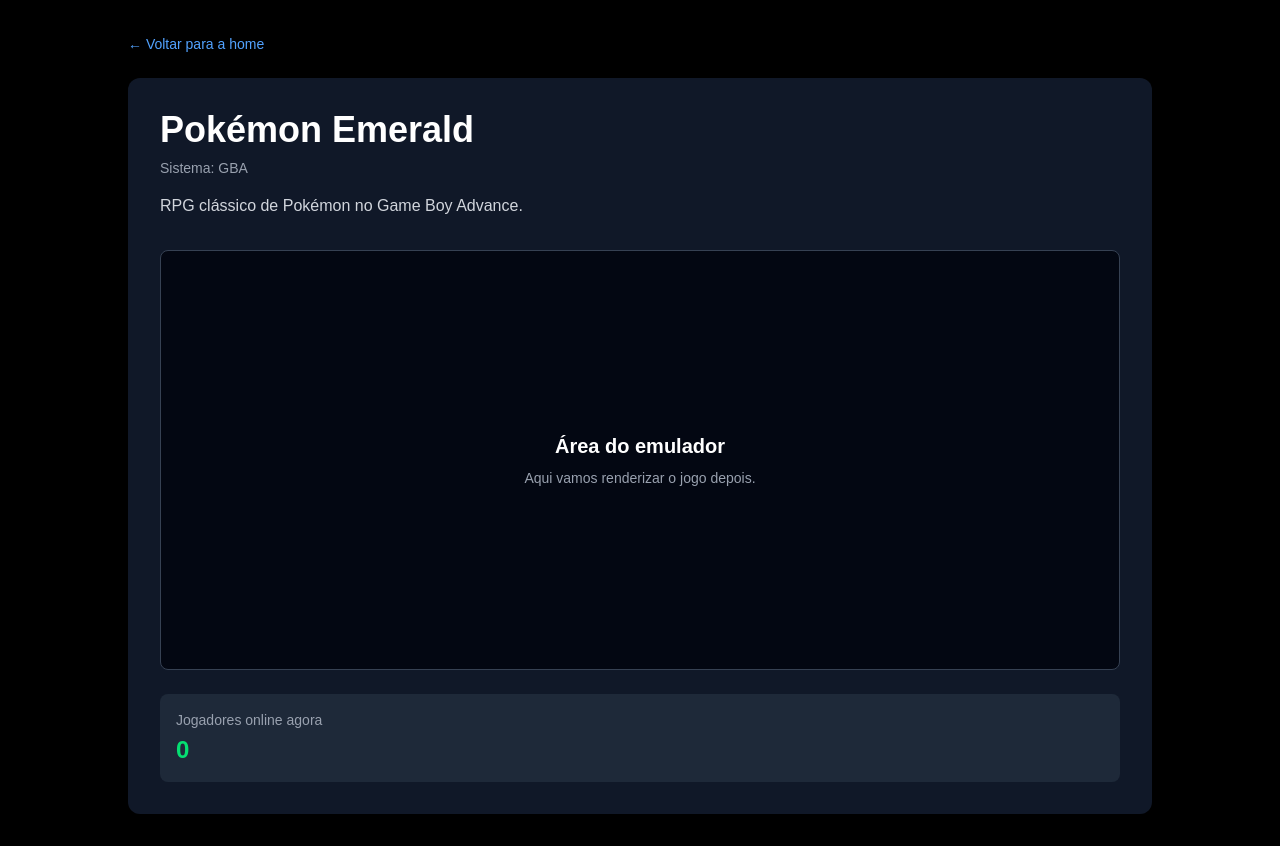
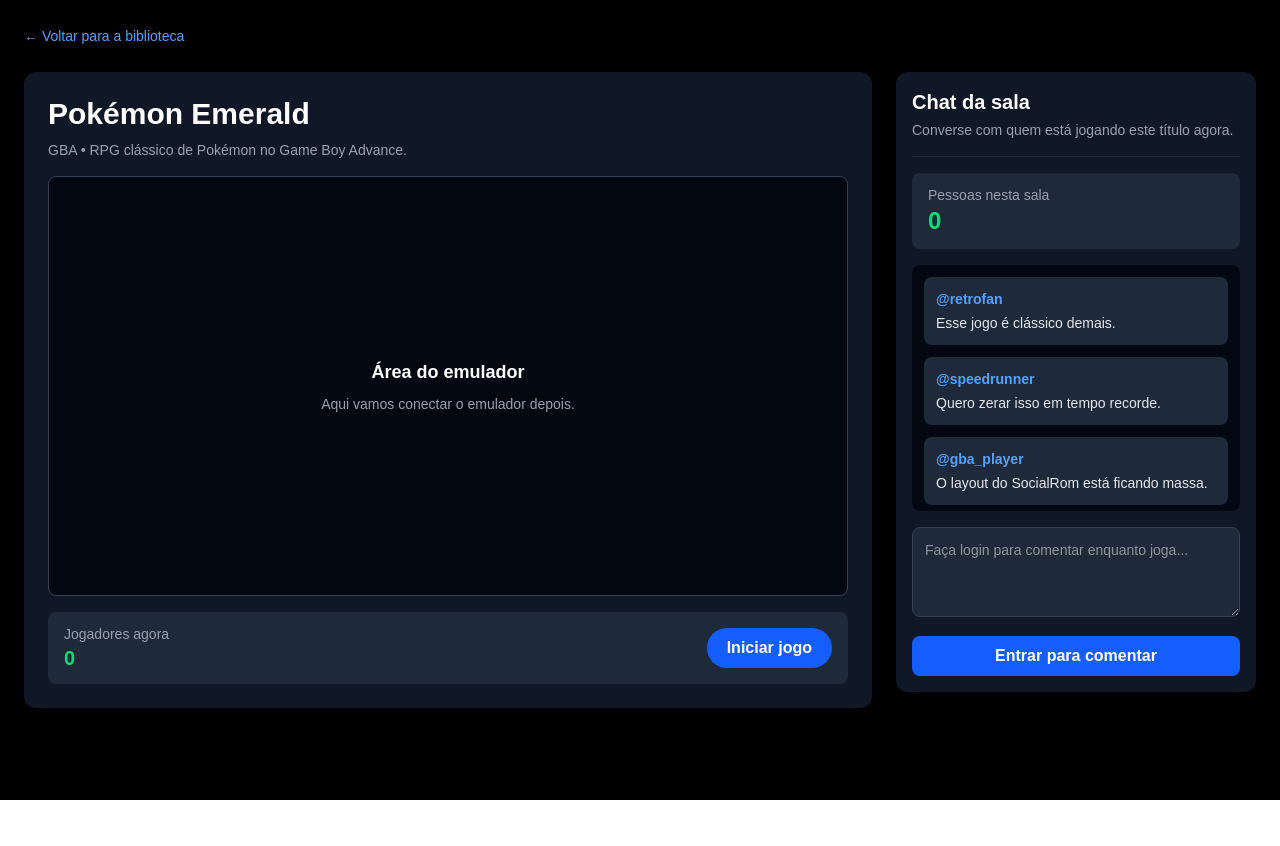
Before and after one commit to MarcusDevHub/SocialRom, a Next.js app: page /game/pokemon-emerald in a window 1280 px wide. After the commit the page ends 800 px from the top, so only its background shows below. Built offline with nearby package versions, Linux system fonts and the light colour scheme; no server answers.

Commit message:
feat(game-room): add interactive game room with auth-aware chat

```diff
--- a/src/app/game/[id]/page.tsx
+++ b/src/app/game/[id]/page.tsx
@@ -1,5 +1,7 @@
 import { notFound } from 'next/navigation';
 import { mockGames } from '@/lib/games';
+import GameRoomClient from '@/components/game-room-client';
+
 
 type GamePageProps = {
     params: Promise<{
@@ -8,54 +10,17 @@
 };
 
 export default async function GamePage({ params }: GamePageProps) {
-    // No Next.js 15/16, params é Promise.
-    // Então primeiro precisamos esperar ele resolver.
+    // No Next.js atual, params é Promise.
     const { id } = await params;
 
-    // Agora sim podemos procurar o jogo pelo id vindo da URL.
+    // Procuramos o jogo na lista mock.
     const game = mockGames.find((item) => item.id === id);
 
-    // Se não achar, mostramos a 404 padrão do Next.
+    // Se não encontrar, mostramos a página 404.
     if (!game) {
         notFound();
     }
 
-    return (
-        <main className="min-h-screen bg-black p-8 text-white">
-            <div className="mx-auto max-w-5xl">
-                <a
-                    href="/"
-                    className="mb-6 inline-block text-sm text-blue-400 hover:underline"
-                >
-                    ← Voltar para a home
-                </a>
-
-                <div className="rounded-xl bg-gray-900 p-8 shadow-xl">
-                    <h1 className="text-4xl font-bold">{game.title}</h1>
-
-                    <p className="mt-2 text-sm text-gray-400">
-                        Sistema: {game.system}
-                    </p>
-
-                    <p className="mt-4 text-gray-300">{game.description}</p>
-
-                    <div className="mt-8 flex h-[420px] items-center justify-center rounded-lg border border-gray-700 bg-gray-950">
-                        <div className="text-center">
-                            <p className="text-xl font-semibold">Área do emulador</p>
-                            <p className="mt-2 text-sm text-gray-400">
-                                Aqui vamos renderizar o jogo depois.
-                            </p>
-                        </div>
-                    </div>
-
-                    <div className="mt-6 rounded-lg bg-gray-800 p-4">
-                        <p className="text-sm text-gray-400">Jogadores online agora</p>
-                        <p className="mt-1 text-2xl font-bold text-green-400">
-                            {game.playersOnline}
-                        </p>
-                    </div>
-                </div>
-            </div>
-        </main>
-    );
+    // Se encontrar, passamos o objeto inteiro para o componente client.
+    return <GameRoomClient game={game} />;
 }
--- a/src/components/game-room-client.tsx
+++ b/src/components/game-room-client.tsx
@@ -1,8 +1,15 @@
 'use client';
 
+import { useState } from 'react';
 import Link from 'next/link';
 import { useSession } from 'next-auth/react';
 import type { Game } from '@/lib/games';
+
+type Message = {
+    id: number;
+    username: string;
+    content: string;
+};
 
 type GameRoomClientProps = {
     game: Game;
@@ -11,12 +18,41 @@
 export default function GameRoomClient({ game }: GameRoomClientProps) {
     const { data: session, status } = useSession();
 
-    // Mensagens fake por enquanto, só para a interface.
-    const mockMessages = [
+    // Estado local para controlar o "início" do jogo visualmente.
+    const [isPlaying, setIsPlaying] = useState(false);
+
+    // Estado local do campo de mensagem.
+    const [messageInput, setMessageInput] = useState('');
+
+    // Mensagens mockadas só para montar a interface.
+    const [messages, setMessages] = useState<Message[]>([
         { id: 1, username: 'retrofan', content: 'Esse jogo é clássico demais.' },
-        { id: 2, username: 'gba_player', content: 'Curti muito essa ideia do SocialRom.' },
-        { id: 3, username: 'speedrunner', content: 'Quero ver esse contador ao vivo funcionando.' },
-    ];
+        { id: 2, username: 'speedrunner', content: 'Quero zerar isso em tempo recorde.' },
+        { id: 3, username: 'gba_player', content: 'O layout do SocialRom está ficando massa.' },
+    ]);
+
+    function handleStartGame() {
+        setIsPlaying(true);
+    }
+
+    function handleSendMessage(e: React.FormEvent) {
+        e.preventDefault();
+
+        // Se não tiver sessão, não deixa enviar.
+        if (!session?.user) return;
+
+        // Se a mensagem estiver vazia, não faz nada.
+        if (!messageInput.trim()) return;
+
+        const newMessage: Message = {
+            id: Date.now(),
+            username: session.user.name || 'user',
+            content: messageInput.trim(),
+        };
+
+        setMessages((prev) => [...prev, newMessage]);
+        setMessageInput('');
+    }
 
     return (
         <main className="min-h-screen bg-black p-6 text-white">
@@ -40,12 +76,21 @@
                         </div>
 
                         <div className="flex h-[420px] items-center justify-center rounded-lg border border-gray-700 bg-gray-950">
-                            <div className="text-center">
-                                <p className="text-lg font-semibold">Área do emulador</p>
-                                <p className="mt-2 text-sm text-gray-400">
-                                    Aqui vamos conectar o emulador do jogo.
-                                </p>
-                            </div>
+                            {!isPlaying ? (
+                                <div className="text-center">
+                                    <p className="text-lg font-semibold">Área do emulador</p>
+                                    <p className="mt-2 text-sm text-gray-400">
+                                        Aqui vamos conectar o emulador depois.
+                                    </p>
+                                </div>
+                            ) : (
+                                <div className="text-center">
+                                    <p className="text-xl font-bold text-green-400">Jogo iniciado</p>
+                                    <p className="mt-2 text-sm text-gray-300">
+                                        Mais adiante esta área vai renderizar o emulador real.
+                                    </p>
+                                </div>
+                            )}
                         </div>
 
                         <div className="mt-4 flex items-center justify-between rounded-lg bg-gray-800 px-4 py-3">
@@ -56,8 +101,11 @@
                                 </p>
                             </div>
 
-                            <button className="rounded-full bg-blue-600 px-5 py-2 font-semibold hover:bg-blue-700">
-                                Iniciar jogo
+                            <button
+                                onClick={handleStartGame}
+                                className="rounded-full bg-blue-600 px-5 py-2 font-semibold hover:bg-blue-700"
+                            >
+                                {isPlaying ? 'Jogando...' : 'Iniciar jogo'}
                             </button>
                         </div>
                     </section>
@@ -78,7 +126,7 @@
                         </div>
 
                         <div className="mt-4 flex-1 space-y-3 overflow-y-auto rounded-lg bg-gray-950 p-3">
-                            {mockMessages.map((message) => (
+                            {messages.map((message) => (
                                 <div key={message.id} className="rounded-lg bg-gray-800 p-3">
                                     <p className="text-sm font-semibold text-blue-400">
                                         @{message.username}
@@ -109,13 +157,15 @@
                                 </Link>
                             </div>
                         ) : (
-                            <form className="mt-4 space-y-3">
+                            <form onSubmit={handleSendMessage} className="mt-4 space-y-3">
                                 <textarea
                                     className="min-h-[90px] w-full rounded-lg border border-gray-700 bg-gray-800 p-3 text-sm outline-none focus:border-blue-500"
                                     placeholder={`Comentar como @${session.user.name}...`}
+                                    value={messageInput}
+                                    onChange={(e) => setMessageInput(e.target.value)}
                                 />
                                 <button
-                                    type="button"
+                                    type="submit"
                                     className="w-full rounded-lg bg-green-600 py-2 font-semibold hover:bg-green-700"
                                 >
                                     Enviar mensagem
```
